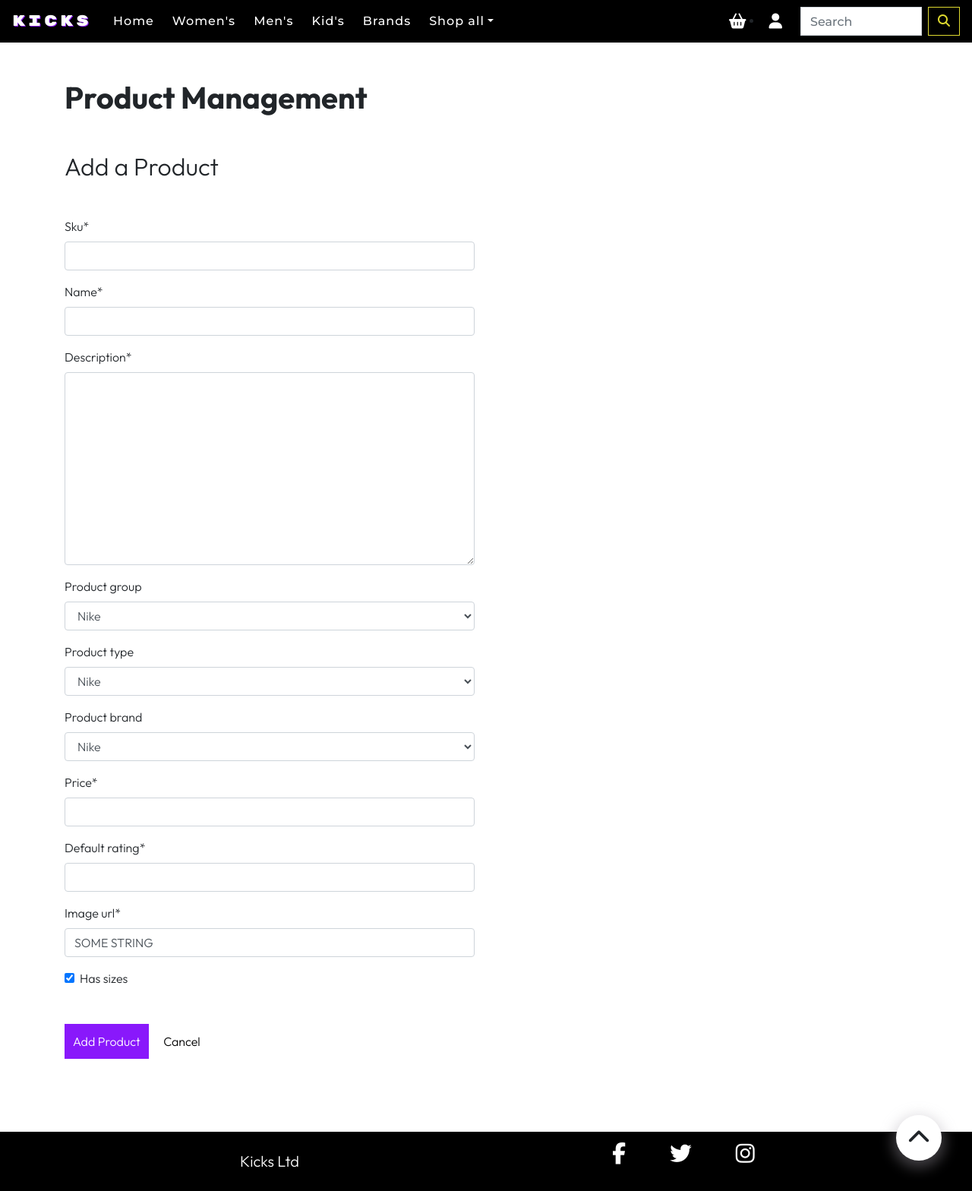
After one commit to TaraRhoseyn/kicks_ecomm_store, a Django app: page /products/add_product/ in a window 1280 px wide. The commit adds this page. Shown: the whole page at 76% size. Run offline with Django 4.2, Linux system fonts and the light colour scheme; data comes from the database, SQL or seed files in the repository; some libraries are stand-ins or nearby versions.

Commit message:
Add ability to add features

```diff
--- a/products/forms.py
+++ b/products/forms.py
@@ -36,6 +36,6 @@ class ProductForm(forms.ModelForm):
         friendly_names = [
             (b.id, b.get_friendly_name()) for b in brands]
 
-        self.fields['product_groups'].choices = friendly_names
-        self.fields['product_types'].choices = friendly_names
-        self.fields['brands'].choices = friendly_names
+        self.fields['product_group'].choices = friendly_names
+        self.fields['product_type'].choices = friendly_names
+        self.fields['product_brand'].choices = friendly_names
--- /dev/null
+++ b/products/templates/products/add_product.html
@@ -0,0 +1,30 @@
+{% extends "base.html" %}
+{% load static %}
+
+{% block content %}
+
+    <div class="container">
+        <div class="row">
+            <div class="col-12 col-md-6">
+                <h1 class="my-5">Product Management</h1>
+                <h2 class="mb-5">Add a Product</h2>
+            </div>
+        </div>
+
+        <!-- ADD PRODUCT FORM -->
+
+        <div class="row">
+            <div class="col-12 col-md-6">
+                <form method="POST" action="{% url 'add_product' %}" class="form mb-2" enctype="multipart/form-data">
+                    {% csrf_token %}
+                    {{ form | crispy }}
+                    <div class="my-5">
+                        <button class="btn--purple" type="submit">Add Product</button>
+                        <a class="btn--blank ml-3" href="{% url 'products' %}">Cancel</a>
+                    </div>
+                </form>
+            </div>
+        </div>
+    </div>
+
+{% endblock %}
--- a/products/urls.py
+++ b/products/urls.py
@@ -2,12 +2,13 @@ from django.urls import path
 from . import views
 
 urlpatterns = [
-    path('', views.show_all_products, name='products'),
-    path('<product_id>', views.show_individual_product, name='individual_product'),
-    path('add_review/<int:product_id>/', views.add_review,
+     path('', views.show_all_products, name='products'),
+     path('<product_id>', views.show_individual_product, name='individual_product'),
+     path('add_review/<int:product_id>/', views.add_review,
          name="add_review"),
-    path('edit_review/<int:review_id>/', views.edit_review,
+     path('edit_review/<int:review_id>/', views.edit_review,
          name="edit_review"),
-    path('delete/review/<int:review_id>/', views.delete_review,
+     path('delete/review/<int:review_id>/', views.delete_review,
         name="delete_review"),
+     path('add_product/', views.add_product, name='add_product'),
 ]
--- a/products/views.py
+++ b/products/views.py
@@ -14,7 +14,7 @@ from django.contrib.auth.models import User
 from .models import Product, ProductGroup, ProductType, Review
 from brands.models import Brand
 from favourites.models import Favourite
-from .forms import RatingForm
+from .forms import RatingForm, ProductForm
 # ~~~~~~~~~~~~~~~~~~~~~~~~~~~~~~~~~~~~~~~~~~~~~~~~~~~~~~~~~~~~~~~~~~~~~~~~~~~~~
 
 
@@ -225,6 +225,7 @@ def delete_review(request, review_id):
     Returns:
         All products page
     """
+
     review = get_object_or_404(Review, pk=review_id)
     if request.user.is_superuser or request.user == review.created_by:
         review.delete()
@@ -233,3 +234,15 @@ def delete_review(request, review_id):
     else:
         messages.error(request, 'Only the reviewer can do that.')
         return redirect(reverse('products'))
+
+
+
+def add_product(request):
+    """ Add a product to the store """
+    form = ProductForm()
+    template = 'products/add_product.html'
+    context = {
+        'form': form,
+    }
+
+    return render(request, template, context)
--- a/static/css/base.css
+++ b/static/css/base.css
@@ -112,6 +112,14 @@ body {
 
 .btn--remove {
   padding: 5px;
+}
+
+.btn--blank {
+  color: black !important;
+}
+
+.btn--blank:hover {
+  color: #8918fb;
 }
 
 .btn_to-top {
--- a/static/scss/_components.scss
+++ b/static/scss/_components.scss
@@ -95,6 +95,14 @@ body {
 
 .btn--remove {
     padding: 5px;
+}
+
+.btn--blank {
+    color: black!important;
+}
+
+.btn--blank:hover {
+    color: #8918fb;
 }
 
 .btn_to-top {
```
Also changed, not shown: static/css/base.min.css.
